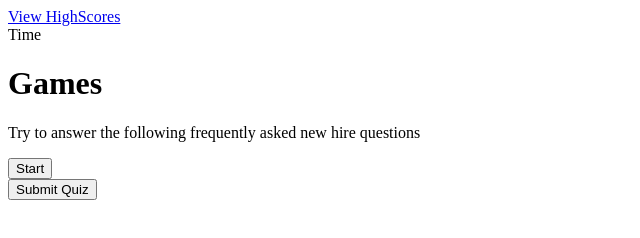
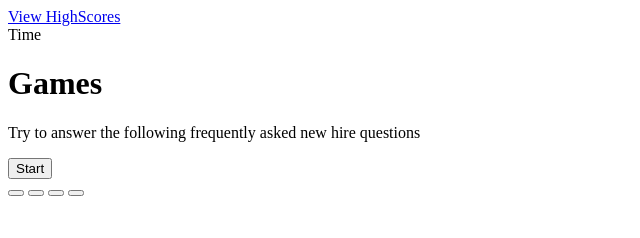
Before and after one commit to lundeej/LC-quiz, a plain HTML site: page index.html in a window 1280 px wide. Shown: the whole page, without its empty margins (0-640 px from the left). Drawn offline with Linux system fonts and the light colour scheme.

Commit message:
saving edits

```diff
--- a/index.html
+++ b/index.html
@@ -23,8 +23,14 @@
 
     <!-- Questions -->
         <!-- // Ensure that button has data-'name' -->
-        <div id="quiz"></div>
-        <button id="submit">Submit Quiz</button>
+        <div class="quiz">
+            <div id="questions">
+                <button id="answer0" ></button>
+                <button id="answer1"></button>
+                <button id="answer2"></button>
+                <button id="answer3"></button>
+            </div>
+        </div>
 
     <!-- EndGame -->
     <div class="endGame"></div>
```
